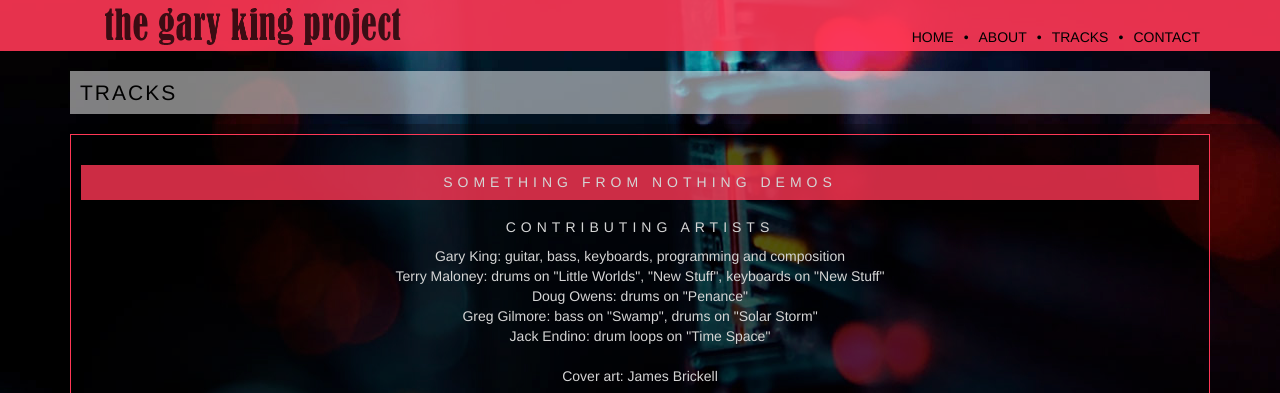
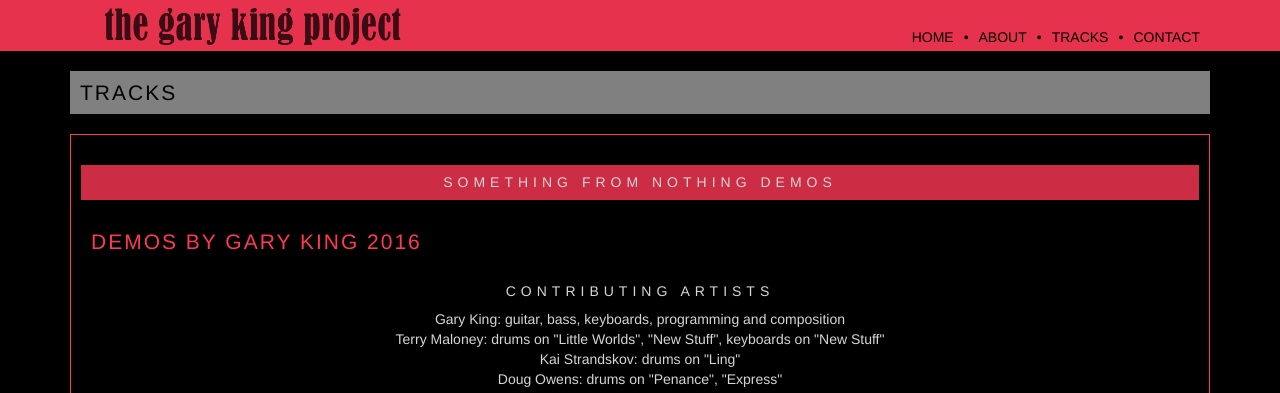
Before and after one commit to garyking11/garykingproject, a PHP site: page /new-demos.php in a window 1280 px wide. Shown: the top 393 px of the page. Run offline with PHP 8.4, Linux system fonts and the light colour scheme; some libraries are stand-ins or nearby versions.

Commit message:
Macbook Pro 09/07/2017

```diff
--- a/new-demos.php
+++ b/new-demos.php
@@ -28,11 +28,13 @@
                 <h3 class="spaced heading bg-pink">Something From Nothing Demos</h3>
 
                 <div>
+                    <h2>Demos by Gary King 2016</h2>
                     <h3 class="spaced">Contributing artists</h3>
                     <ul class="list-unstyled">
                         <li>Gary King: guitar, bass, keyboards, programming and composition</li>
                         <li>Terry Maloney: drums on "Little Worlds", "New Stuff", keyboards on "New Stuff"</li>
-                        <li>Doug Owens: drums on "Penance"</li>
+                        <li>Kai Strandskov: drums on "Ling"</li>
+                        <li>Doug Owens: drums on "Penance", "Express"</li>
                         <li>Greg Gilmore: bass on "Swamp", drums on "Solar Storm"</li>
                         <li>Jack Endino: drum loops on "Time Space"</li>
                         <li>&nbsp;</li>
@@ -46,7 +48,7 @@
                 </div>
 
                 <div class="col-sm-12 col-md-3 col-lg-3">
-                    <iframe style="margin-right: 10px; border: 0; width:  218px; height: 480px;"
+                    <iframe style="margin-right: 10px; border: 0; width:  218px; height: 680px;"
                             src="https://bandcamp.com/EmbeddedPlayer/album=2476078391/size=large/bgcol=000000/linkcol=FF3856/artwork=none/transparent=true/"
                             seamless><a href="http://garyking1.bandcamp.com/album/new-stuff-ruff-demos">New Stuff (ruff
                             demos)
@@ -54,7 +56,7 @@
                 </div>
 
                 <div class="col-sm-12 col-md-3 col-lg-3">
-                    <iframe style="margin-right: 10px; border: 0; width: 218px;  height: 480px;"
+                    <iframe style="margin-right: 10px; border: 0; width: 218px;  height: 680px;"
                             src="https://bandcamp.com/EmbeddedPlayer/album=3947892902/size=large/bgcol=000000/linkcol=FF3856/artwork=none/transparent=true/"
                             seamless><a href="http://garyking1.bandcamp.com/album/something">Something by Gary King</a>
                     </iframe>
@@ -62,7 +64,7 @@
 
 
                 <div class="col-sm-12 col-md-3 col-lg-3">
-                    <iframe style="margin-right: 10px; border: 0; width: 218px;  height: 480px;"
+                    <iframe style="margin-right: 10px; border: 0; width: 218px;  height: 680px;"
                             src="https://bandcamp.com/EmbeddedPlayer/album=1481564970/size=large/bgcol=000000/linkcol=FF3856/artwork=none/transparent=true/"
                             seamless><a href="http://garyking1.bandcamp.com/album/from-nothing">From Nothing by Gary
                             King</a>
@@ -74,6 +76,60 @@
                 </div>
 
             </div>
+    </section>
+
+
+    <section>
+
+        <div class="container center-sm">
+
+            <div class="col-sm-12 col-md-12 col-lg-12 pink-border">
+
+                <div>
+                    <h2>Misc demo archives by Gary King 1994</h2>
+                    <h3 class="spaced">Contributing artists</h3>
+                    <ul class="list-unstyled">
+                        <li>Gary King: guitar, bass, keyboards, programming and composition</li>
+                        <li>Terry Maloney: drums on "Funky Walkin", "Pop1"</li>
+                        <li>Greg Gilmore: drums on "Beef Heart"</li>
+
+                        <!--<li>&nbsp;</li>-->
+                        <li>Cover art: James Brickell</li>
+                    </ul>
+                </div>
+
+
+                <div class="col-sm-12 col-md-3 col-lg-3">
+                    <img class="image-max-250 pull-left" src="/assets/images/the-gary-king-project.jpg">
+                </div>
+
+                <div class="col-sm-12 col-md-3 col-lg-3">
+                    <iframe  style="margin-right: 10px; border: 0; width: 218px;  height: 680px;" src="https://bandcamp.com/EmbeddedPlayer/album=494982963/size=large/bgcol=000000/linkcol=0f91ff/artwork=none/transparent=true/" seamless>
+                        <a href="http://garyking1.bandcamp.com/album/misc">Misc by Gary King</a></iframe>
+
+                </div>
+
+                <div class="col-sm-12 col-md-3 col-lg-3">
+                    <!--<iframe style="margin-right: 10px; border: 0; width: 218px;  height: 680px;"
+                            src="https://bandcamp.com/EmbeddedPlayer/album=3947892902/size=large/bgcol=000000/linkcol=FF3856/artwork=none/transparent=true/"
+                            seamless><a href="http://garyking1.bandcamp.com/album/something">Something by Gary King</a>
+                    </iframe>-->
+                </div>
+
+
+                <div class="col-sm-12 col-md-3 col-lg-3">
+                    <!--<iframe style="margin-right: 10px; border: 0; width: 218px;  height: 680px;"
+                            src="https://bandcamp.com/EmbeddedPlayer/album=1481564970/size=large/bgcol=000000/linkcol=FF3856/artwork=none/transparent=true/"
+                            seamless><a href="http://garyking1.bandcamp.com/album/from-nothing">From Nothing by Gary
+                            King</a>
+                    </iframe>-->
+                </div>
+
+                <div class="clear"></div>
+
+            </div>
+
+        </div>
     </section>
 
 
```
Also changed, not shown: listen.php (+5 -5 lines).
